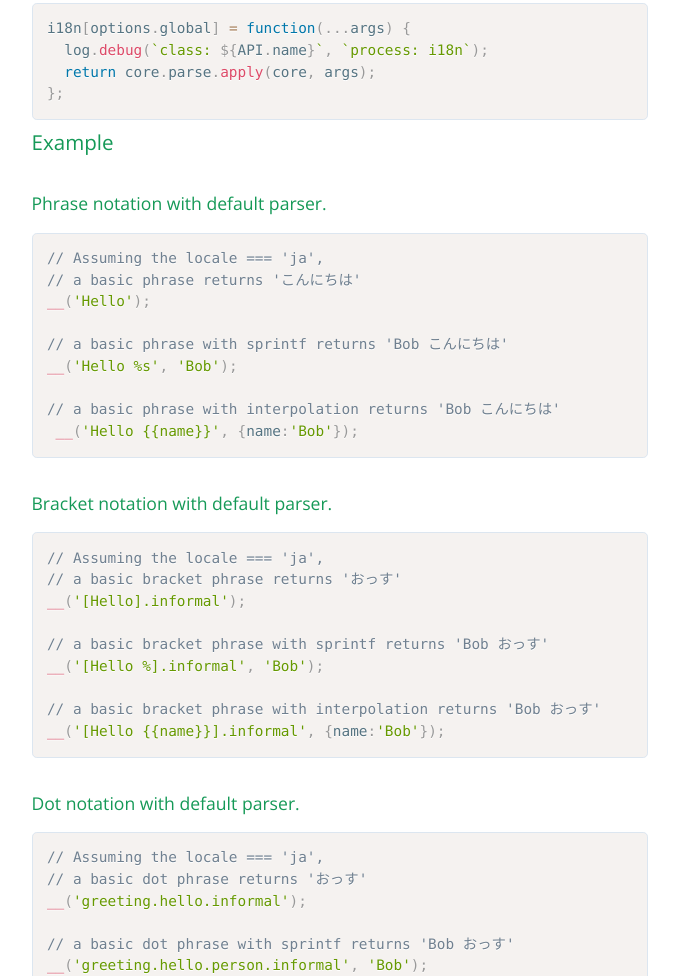
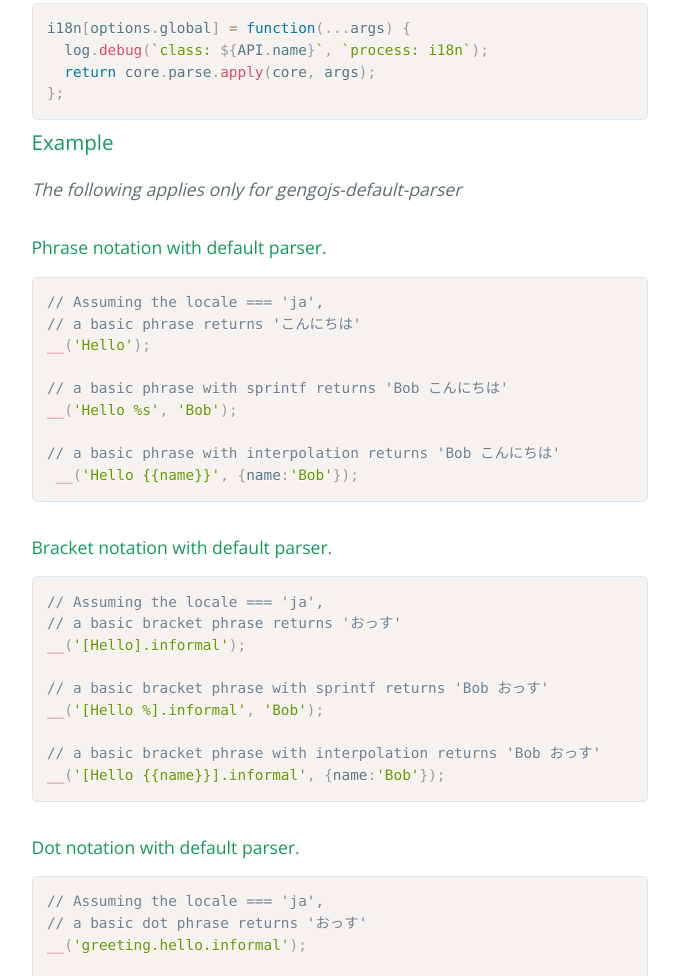
Before and after one commit to gengojs/gengojs-default-api, a plain HTML site: page index.js.html in a window 1280 px wide. Shown: the part 1854-2830 px from the top of the page, without its empty margins (408-1087 px from the left). Drawn offline with nearby package versions, Linux system fonts and the light colour scheme.

Commit message:
Update 2015-10-02T19:50:42.896Z

```diff
--- a/index.js.html
+++ b/index.js.html
@@ -121,7 +121,7 @@ debug('api', 'info', 'options exists:', !(!options));</code></pre>
   return core.parse.apply(core, args);
 };</code></pre>
           <div class="description"><h3>Example</h3>
-<h4>Phrase notation with default parser.</h4>
+<p><em>The following applies only for gengojs-default-parser</em></p><h4>Phrase notation with default parser.</h4>
 <pre><code class="lang-javascript">// Assuming the locale === &#39;ja&#39;,
 // a basic phrase returns &#39;こんにちは&#39;
 __(&#39;Hello&#39;);
```
Also changed, not shown: index.html (+1 -1 lines).
